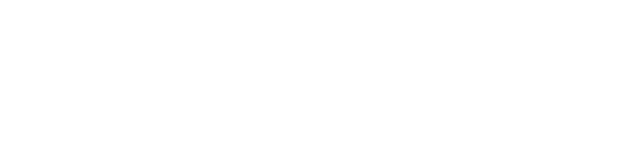
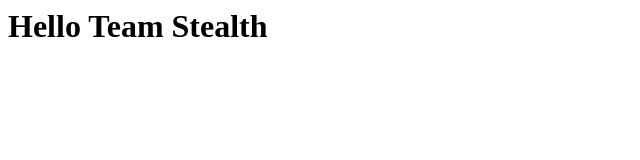
Before and after one commit to neelesh08/Website, a plain HTML site: page index.html in a window 1280 px wide. Shown: the whole page, without its empty margins (0-640 px from the left). Drawn offline with Linux system fonts and the light colour scheme.

Commit message:
Update index.html

```diff
--- a/index.html
+++ b/index.html
@@ -1,5 +1,7 @@
 <html>
   <Title> Team stealth </Title>
 
+  <h1> Hello Team Stealth </h1>
+
 
 </html>
```
